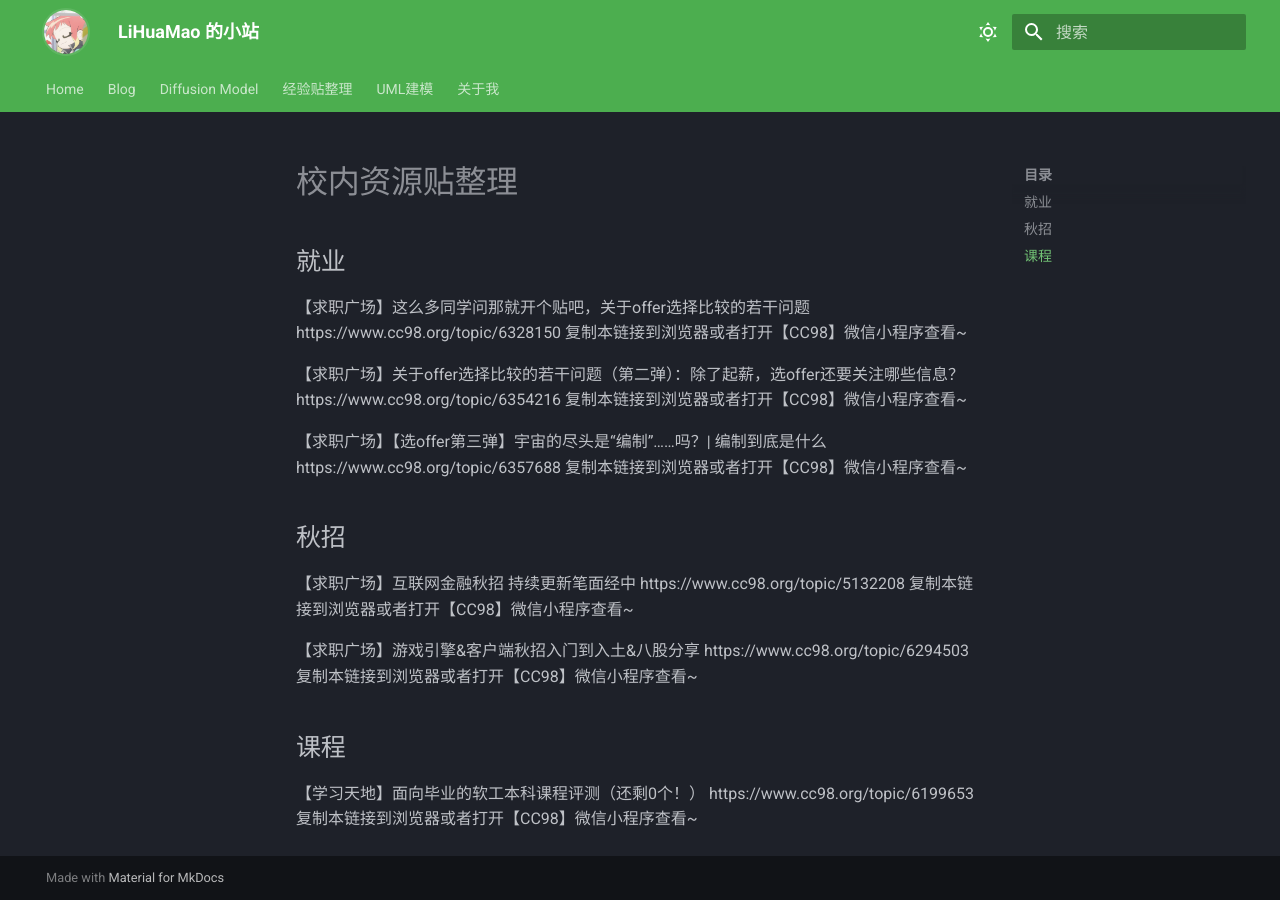
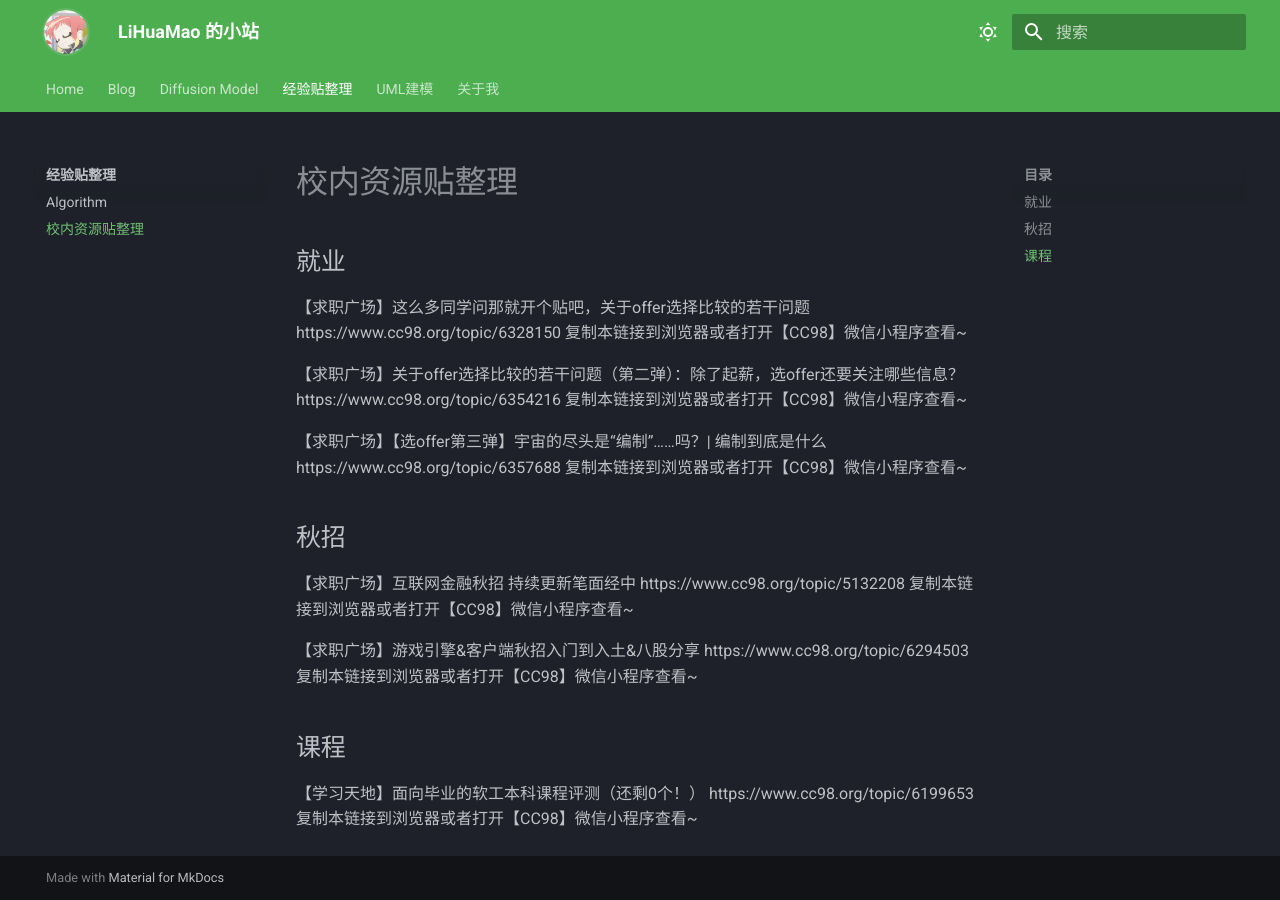
Before and after one commit to LiHuaMao0810/MkDocsNote, an MkDocs documentation site: the page built from docs/experience/cc98.md, in a window 1280 px wide. Built offline with MkDocs 1.6.1 and Material for MkDocs 9.7.7, drawn with Linux system fonts in a browser that asks for light colours; part of the change alters nothing that is shown.

```diff
--- a/mkdocs.yml
+++ b/mkdocs.yml
@@ -14,6 +14,7 @@ nav:
   - 经验贴整理:
      - experience/index.md
      - experience/algorithm.md
+     - experience/cc98.md
   - UML建模:
      - UML/index.md
      - UML/UseCaseDiagram.md
```
